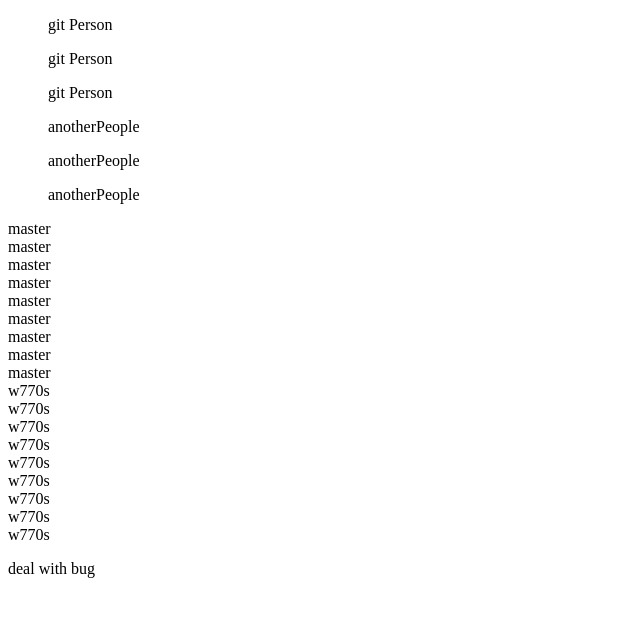
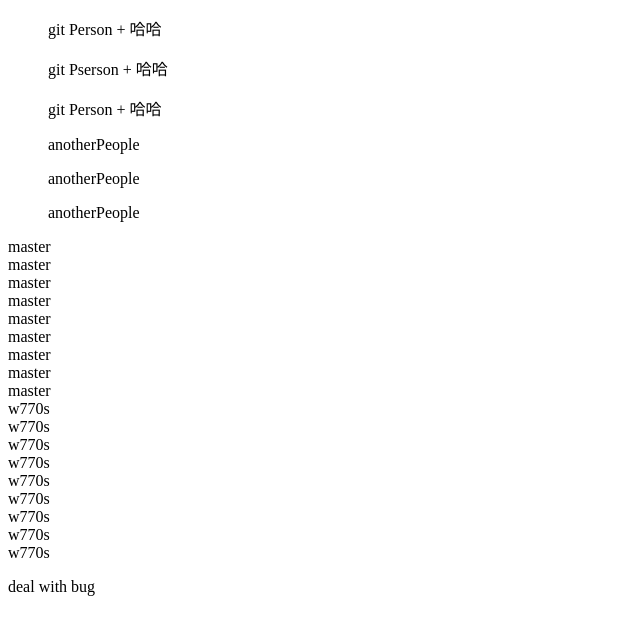
Before and after one commit to smilelog/gittree, a plain HTML site: page index.html in a window 1280 px wide. Shown: the whole page, without its empty margins (0-640 px from the left). Drawn offline with Linux system fonts and the light colour scheme.

Commit message:
index,html

```diff
--- a/index.html
+++ b/index.html
@@ -9,9 +9,9 @@
   <title>Document</title>
 </head>
 <body>
-  <ul>git Person</ul>
-  <ul>git Person</ul>
-  <ul>git Person</ul>
+  <ul>git Person + 哈哈</ul>
+  <ul>git Pserson + 哈哈</ul>
+  <ul>git Person + 哈哈</ul>
   <ul>anotherPeople</ul>
   <ul>anotherPeople</ul>
   <ul>anotherPeople</ul>
```
